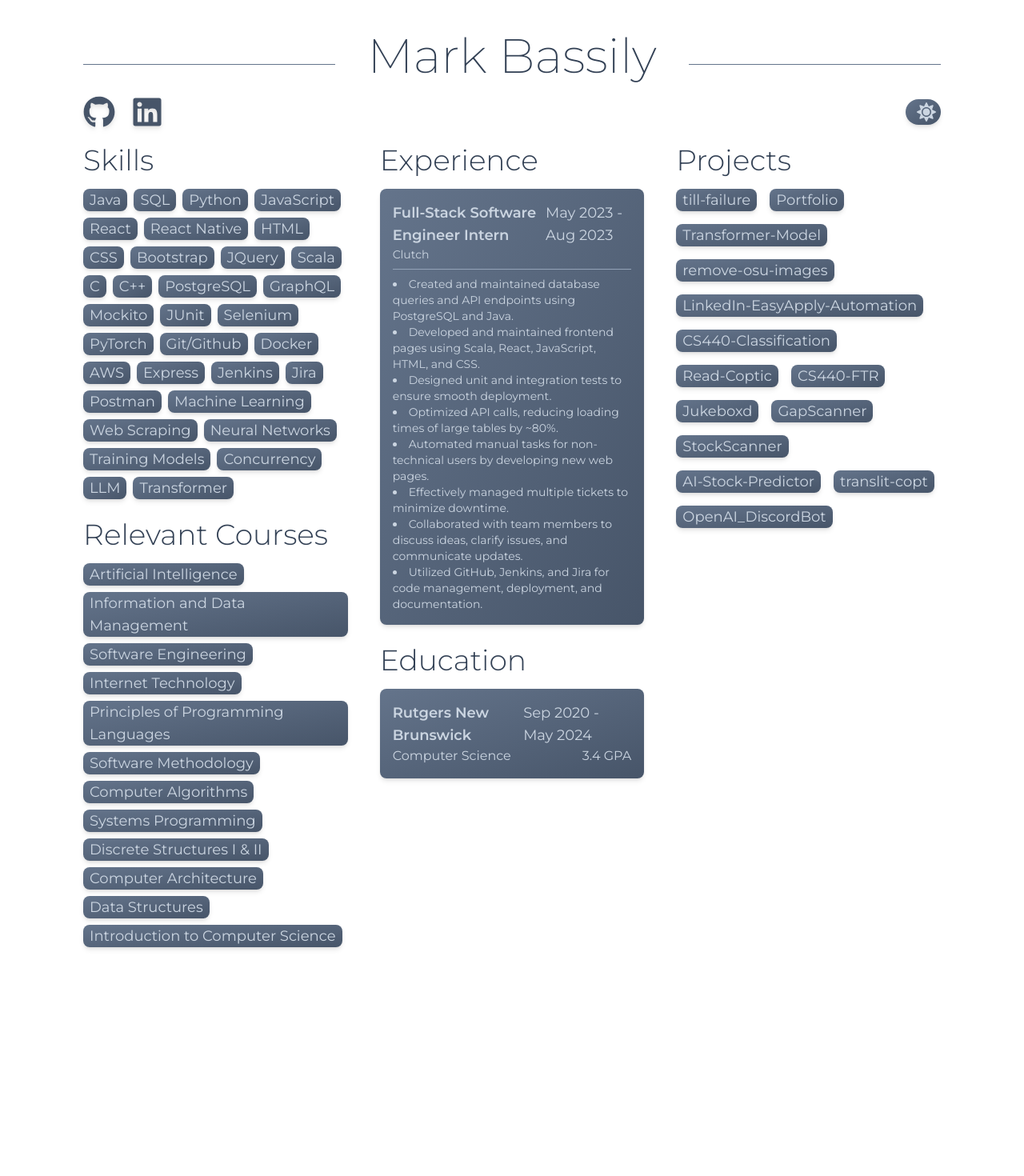
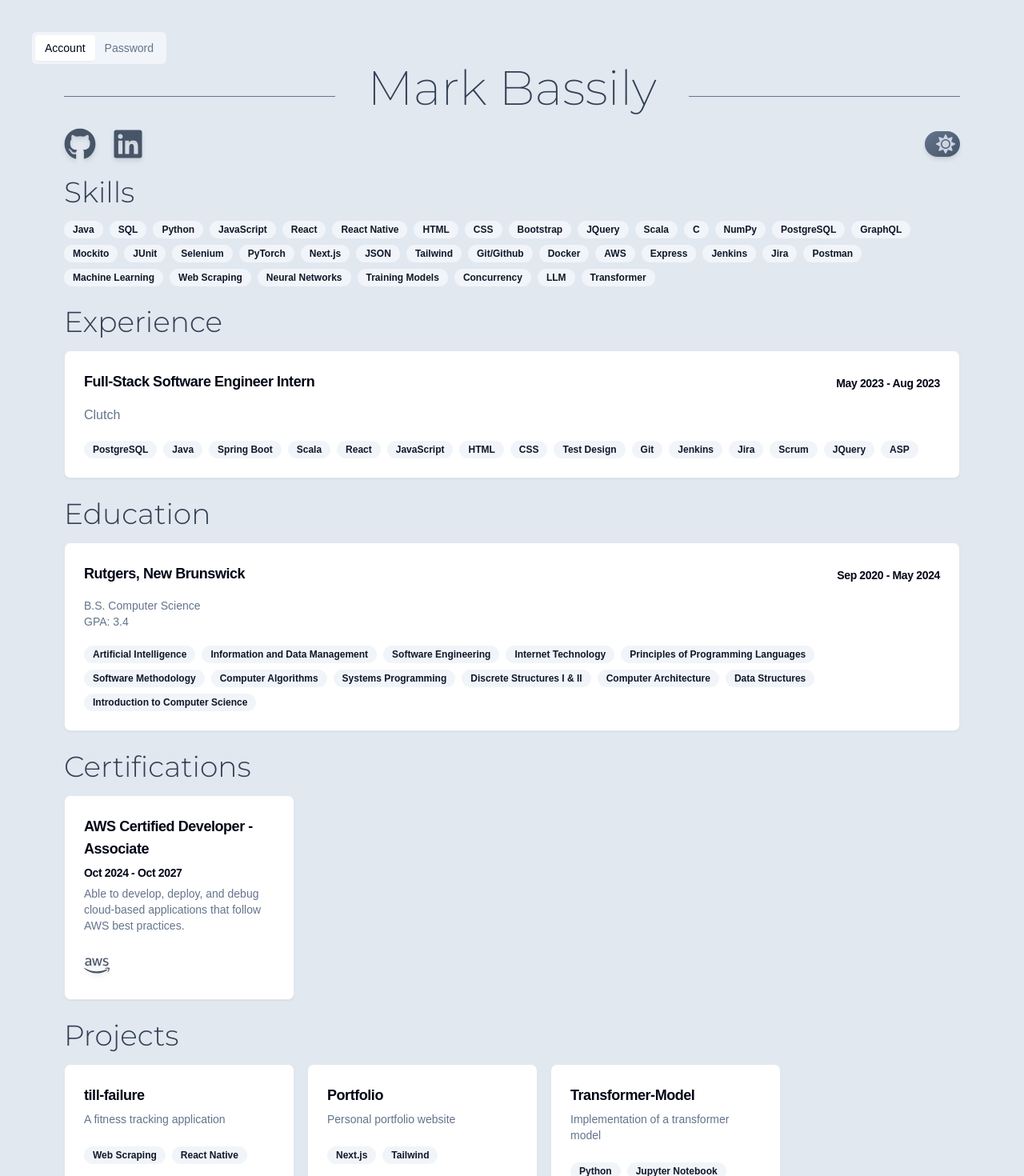
Before and after one commit to markb2575/portfolio, a Next.js app: page / in a window 1280 px wide. Shown: the top 1470 px of the page at 80% size. Before the commit the page ends 1248 px from the top, so only its background shows below. Built offline with nearby package versions, Linux system fonts and the light colour scheme.

Commit message:
update
design overhaul

```diff
--- a/package.json
+++ b/package.json
@@ -12,6 +12,7 @@
     },
     "dependencies": {
         "@radix-ui/react-switch": "^1.1.1",
+        "@radix-ui/react-tabs": "^1.1.1",
         "class-variance-authority": "^0.7.0",
         "clsx": "^2.1.1",
         "lucide-react": "^0.453.0",
--- a/src/app/data.json
+++ b/src/app/data.json
@@ -13,13 +13,16 @@
             "JQuery",
             "Scala",
             "C",
-            "C++",
+            "NumPy",
             "PostgreSQL",
             "GraphQL",
             "Mockito",
             "JUnit",
             "Selenium",
-            "PyTorch"
+            "PyTorch",
+            "Next.js",
+            "JSON",
+            "Tailwind"
         ],
         "technology": [
             "Git/Github",
@@ -47,20 +50,36 @@
             "start_date": "May 2023",
             "end_date": "Aug 2023",
             "details": [
-                "Created and maintained database queries and API endpoints using PostgreSQL and Java.",
-                "Developed and maintained frontend pages using Scala, React, JavaScript, HTML, and CSS.",
-                "Designed unit and integration tests to ensure smooth deployment.",
-                "Optimized API calls, reducing loading times of large tables by ~80%.",
-                "Automated manual tasks for non-technical users by developing new web pages.",
-                "Effectively managed multiple tickets to minimize downtime.",
-                "Collaborated with team members to discuss ideas, clarify issues, and communicate updates.",
-                "Utilized GitHub, Jenkins, and Jira for code management, deployment, and documentation."
+                "PostgreSQL",
+                "Java",
+                "Spring Boot",
+                "Scala",
+                "React",
+                "JavaScript",
+                "HTML",
+                "CSS",
+                "Test Design",
+                "Git",
+                "Jenkins",
+                "Jira",
+                "Scrum",
+                "JQuery",
+                "ASP"
             ]
+        }
+    ],
+    "certifications": [
+        {
+            "name": "AWS Certified Developer - Associate",
+            "start_date": "Oct 2024",
+            "end_date": "Oct 2027",
+            "url": "https://www.credly.com/badges/5a53eb5b-541e-471b-8897-05ce81639165/public_url",
+            "description": "Able to develop, deploy, and debug cloud-based applications that follow AWS best practices."
         }
     ],
     "education": [
         {
-            "school": "Rutgers New Brunswick",
+            "school": "Rutgers, New Brunswick",
             "major": "Computer Science",
             "start_date": "Sep 2020",
             "end_date": "May 2024",
@@ -84,59 +103,87 @@
     "projects": [
         {
             "name": "till-failure",
-            "url": "https://github.com/markb2575/till-failure"
+            "url": "https://github.com/markb2575/till-failure",
+            "skills": ["Web Scraping","React Native"],
+            "description": "A fitness tracking application"
         },
         {
             "name": "Portfolio",
-            "url": "https://github.com/markb2575/resume"
+            "url": "https://github.com/markb2575/resume",
+            "skills": ["Next.js","Tailwind"],
+            "description": "Personal portfolio website"
         },
         {
             "name": "Transformer-Model",
-            "url": "https://github.com/markb2575/Transformer-Model"
+            "url": "https://github.com/markb2575/Transformer-Model",
+            "skills": ["Python", "Jupyter Notebook"],
+            "description": "Implementation of a transformer model"
         },
         {
             "name": "remove-osu-images",
-            "url": "https://github.com/markb2575/remove-osu-images"
+            "url": "https://github.com/markb2575/remove-osu-images",
+            "skills": ["Python"],
+            "description": "Tool to remove osu! game images"
         },
         {
             "name": "LinkedIn-EasyApply-Automation",
-            "url": "https://github.com/markb2575/LinkedIn-EasyApply-Automation"
+            "url": "https://github.com/markb2575/LinkedIn-EasyApply-Automation",
+            "skills": ["Python", "Selenium"],
+            "description": "Automates LinkedIn job applications"
         },
         {
             "name": "CS440-Classification",
-            "url": "https://github.com/markb2575/CS440-Classification"
+            "url": "https://github.com/markb2575/CS440-Classification",
+            "skills": ["Python","NumPy","Machine Learning"],
+            "description": "Machine learning classification project"
         },
         {
             "name": "Read-Coptic",
-            "url": "https://github.com/markb2575/Read-Coptic"
+            "url": "https://github.com/markb2575/Read-Coptic",
+            "skills": ["React"],
+            "description": "Coptic language learning tool"
         },
         {
             "name": "CS440-FTR",
-            "url": "https://github.com/markb2575/CS440-FTR"
+            "url": "https://github.com/markb2575/CS440-FTR",
+            "skills": ["Java","AI"],
+            "description": "Various A* search implementations simulating a 'fog of war'"
         },
         {
             "name": "Jukeboxd",
-            "url": "https://github.com/markb2575/Jukeboxd"
+            "url": "https://github.com/markb2575/Jukeboxd",
+            "skills": ["MariaDB","Express","React","CSV"],
+            "description": "Music playlist creation and sharing platform"
         },
         {
             "name": "GapScanner",
-            "url": "https://github.com/markb2575/GapScanner"
+            "url": "https://github.com/markb2575/GapScanner",
+            "skills": ["Python","Pandas","Tkinter","Threading"],
+            "description": "Stock market analysis tool"
         },
         {
             "name": "StockScanner",
-            "url": "https://github.com/markb2575/StockScanner"
+            "url": "https://github.com/markb2575/StockScanner",
+            "skills": ["Python","Pandas","Tkinter","Threading"],
+            "description": "Stock market analysis tool"
         },
         {
             "name": "AI-Stock-Predictor",
-            "url": "https://github.com/markb2575/AI-Stock-Predictor"
+            "url": "https://github.com/markb2575/AI-Stock-Predictor",
+            "skills": ["LSTM","Pandas","Keras","Tensorflow"],
+            "description": "AI-based stock price prediction"
         },
         {
             "name": "translit-copt",
-            "url": "https://github.com/markb2575/translit-copt"
+            "url": "https://github.com/markb2575/translit-copt",
+            "skills": ["Python"],
+            "description": "Coptic transliteration tool"
         },
         {
             "name": "OpenAI_DiscordBot",
-            "url": "https://github.com/markb2575/OpenAI_DiscordBot"
+            "url": "https://github.com/markb2575/OpenAI_DiscordBot",
+            "skills": ["Python"],
+            "description": "Discord bot powered by OpenAI"
         }
 
     ]
--- a/src/app/globals.css
+++ b/src/app/globals.css
@@ -16,7 +16,7 @@ body {
 
 @layer components {
     .background {
-        @apply dark:bg-slate-900 bg-white transition-colors min-h-screen px-[5%] py-10;
+        @apply dark:bg-slate-900 bg-slate-200 transition-colors min-h-screen px-10 py-10;
     }
 
     .header {
--- a/src/app/layout.tsx
+++ b/src/app/layout.tsx
@@ -14,8 +14,8 @@ const geistMono = localFont({
 });
 
 export const metadata: Metadata = {
-  title: "Create Next App",
-  description: "Generated by create next app",
+  title: "Mark's Portfolio",
+  description: "Portfolio for Mark Bassily",
 };
 
 export default function RootLayout({
--- a/src/app/page.tsx
+++ b/src/app/page.tsx
@@ -1,5 +1,5 @@
 "use client"
-import { Header, Body } from "@/components/layout";
+import { Header, Body, Tab } from "@/components/layout";
 import useDarkTheme from "../app/hooks/useDarkTheme";
 
 
@@ -10,6 +10,7 @@ export default function Home() {
 
     return (
         <div className="background">
+            <Tab />
             <Header darkTheme={darkTheme} handleMode={handleMode}/>
             <Body />
         </div>
--- a/src/components/layout/body.tsx
+++ b/src/components/layout/body.tsx
@@ -1,95 +1,119 @@
 import data from '../../app/data.json';
+import { Card, CardContent, CardDescription, CardHeader, CardTitle, CardFooter } from "@/components/ui/card"
+import { Badge } from "@/components/ui/badge"
+import { FaGithub, FaAws } from 'react-icons/fa';
 type data = {
     skills: { "language/framework": string[]; "technology": string[], "additional": string[] };
     experiences: { title: string; company: string; details: string[]; start_date: string; end_date: string; }[];
     education: { school: string; major: string; courses: string[]; start_date: string; end_date: string; gpa: string }[];
-    projects: { name: string; url: string }[];
+    projects: { name: string; url: string, skills: string[], description: string }[];
+    certifications: { name: string; start_date: string; end_date: string; url: string, description: string }[];
 };
 export default function Body() {
     return (
-        <div className="px-10 flex flex-col md:flex-row">
-            <div className='w-full md:w-1/3 mr-10 mb-10 md:mb-0'>
+        <div className="px-10 flex flex-col">
+
+            {/* Skills */}
+            <div className='w-full'>
                 <h2 className="section">Skills</h2>
                 <div className="flex flex-wrap gap-2 mb-6">
                     {data?.skills['language/framework'].map((skill, index) => (
-                        <div key={index} className="skill-bubble">
-                            {skill}
-                        </div>
+                        <Badge key={index} variant="secondary">{skill}</Badge>
                     ))}
                     {data?.skills['technology'].map((skill, index) => (
-                        <div key={index} className="skill-bubble">
-                            {skill}
-                        </div>
+                        <Badge key={index} variant="secondary">{skill}</Badge>
                     ))}
                     {data?.skills['additional'].map((skill, index) => (
-                        <div key={index} className="skill-bubble">
-                            {skill}
-                        </div>
-                    ))}
-                </div>
-                <h2 className="section">Relevant Courses</h2>
-                <div className="flex flex-wrap gap-2 mb-6">
-                    {data?.education.map((item, i) =>
-                        item.courses.map((course, index) => (
-                            <div key={`${i}-${index}`} className="skill-bubble">
-                                {course}
-                            </div>
-                        ))
-                    )}
-                </div>
-            </div>
-
-            <div className='w-full md:w-1/3 mr-10 mb-10 md:mb-0'>
-                <h2 className="section">Experience</h2>
-                <div className="gap-4 mb-6">
-                    {data?.experience.map((experience, index) => (
-                        <div key={index} className="p-4 rounded-lg shadow-md skill-bubble">
-                            <div className='flex justify-between'>
-                                <div>
-                                    <h3 className="font-semibold">{experience.title}</h3>
-                                    <p className="text-sm">{experience.company}</p>
-                                </div>
-                                <div>
-                                    {experience.start_date} - {experience.end_date}
-                                </div>
-                            </div>
-                            <div className="border-t flex-grow border-slate-400 dark:border-slate-600 my-2" />
-                            <ul className="list-disc list-inside text-sm mt-2 text-left">
-                                {experience.details.map((detail, i) => (
-                                    <li key={i}>{detail}</li>
-                                ))}
-                            </ul>
-                        </div>
-                    ))}
-                </div>
-                <h2 className="section">Education</h2>
-                <div className="gap-4 mb-6">
-                    {data?.education.map((item, index) => (
-                        <div key={index} className="p-4 rounded-lg shadow-md skill-bubble flex justify-between">
-                            <div>
-                                <h3 className="font-semibold">{item.school}</h3>
-                                <p className="text-base">{item.major}</p>
-                            </div>
-                            <div>
-                                <div>
-                                    {item.start_date} - {item.end_date}
-                                </div>
-                                <div className='text-end text-base'>
-                                    {item.gpa} GPA
-                                </div>
-                            </div>
-                        </div>
+                        <Badge key={index} variant="secondary">{skill}</Badge>
                     ))}
                 </div>
             </div>
 
-            <div className='w-full md:w-1/3'>
+            {/* Experience */}
+            <h2 className="section">Experience</h2>
+            <div className="gap-4 mb-6">
+                {data?.experience.map((experience, index) => (
+                    <Card key={index} className="h-full w-full">
+                        <CardHeader className='justify-between w-full flex flex-row pb-4'>
+                            <CardTitle className="text-lg font-bold">{experience.title}</CardTitle>
+                            <CardTitle className='text-sm font-bold'>{experience.start_date} - {experience.end_date}</CardTitle>
+                        </CardHeader>
+                        <CardContent>
+                            <CardDescription className='text-base'>{experience.company}</CardDescription>
+                            <div className="flex flex-wrap gap-2 mt-5">
+                                {data?.experience.map((item, i) =>
+                                    item.details.map((detail, index) => (
+                                        <Badge key={index} variant="secondary">{detail}</Badge>
+                                    ))
+                                )}
+                            </div>
+                        </CardContent>
+                    </Card>
+                ))}
+            </div>
+
+            {/* Education */}
+            <h2 className="section">Education</h2>
+            <div className="gap-4 mb-6">
+                {data?.education.map((item, index) => (
+                    <Card key={index} className="h-full w-full">
+                        <CardHeader className='justify-between w-full flex flex-row pb-4'>
+                            <CardTitle className="text-lg font-bold">{item.school}</CardTitle>
+                            <CardTitle className='text-sm font-bold'>{item.start_date} - {item.end_date}</CardTitle>
+                        </CardHeader>
+                        <CardContent>
+                            <CardDescription>B.S. {item.major}</CardDescription>
+                            <CardDescription>GPA: {item.gpa}</CardDescription>
+                            <div className="flex flex-wrap gap-2 mt-5">
+                                {data?.education.map((item, i) =>
+                                    item.courses.map((course, index) => (
+                                        <Badge key={index} variant="secondary">{course}</Badge>
+                                    ))
+                                )}
+                            </div>
+                        </CardContent>
+                    </Card>
+                ))}
+            </div>
+
+            {/* Certifications */}
+            <h2 className="section">Certifications</h2>
+            <div className="gap-4 mb-6">
+                {data?.certifications.map((item, index) => (
+                    <Card key={index} className="flex flex-col w-72 h-64">
+                        <CardHeader>
+                            <CardTitle className="text-lg font-bold">{item.name}</CardTitle>
+                            <CardTitle className='text-sm font-bold'>{item.start_date} - {item.end_date}</CardTitle>
+                            <CardDescription>{item.description}</CardDescription>
+                        </CardHeader>
+                        <CardContent>
+
+
+                            <FaAws className='dark:text-slate-300 text-slate-600 size-8 drop-shadow-md hover:text-slate-500 hover:dark:text-slate-500 cursor-pointer' onClick={() => window.location.href = item.url} />
+                        </CardContent>
+                    </Card>
+                ))}
+            </div>
+
+            {/* Projects */}
+            <div className='w-full'>
                 <h2 className="section">Projects</h2>
                 <div className="flex flex-wrap gap-4">
                     {data?.projects.map((project, index) => (
-                        <div key={index} className="skill-bubble cursor-pointer" onClick={() => window.location.href = project.url}>
-                            {project.name}
-                        </div>
+                        <Card key={index} className="flex flex-col w-72 h-64">
+                            <CardHeader>
+                                <CardTitle className="text-lg font-bold">{project.name}</CardTitle>
+                                <CardDescription>{project.description}</CardDescription>
+                            </CardHeader>
+                            <CardContent className="flex-grow">
+                                <div className="flex flex-wrap gap-2">
+                                    {project.skills.map(skill => (
+                                        <Badge key={skill} variant="secondary">{skill}</Badge>
+                                    ))}
+                                </div>
+                            </CardContent>
+                            <FaGithub className="mb-5 ml-5 dark:text-slate-300 text-slate-600 size-8 drop-shadow-md hover:text-slate-500 hover:dark:text-slate-500 cursor-pointer" onClick={() => window.location.href = project.url} />
+                        </Card>
                     ))}
                 </div>
             </div>
--- a/src/components/layout/index.js
+++ b/src/components/layout/index.js
@@ -1,2 +1,3 @@
 export { default as Header } from './header';
 export { default as Body } from './body';
+export { default as Tab } from './tab';
--- /dev/null
+++ b/src/components/layout/tab.tsx
@@ -0,0 +1,12 @@
+import { Tabs, TabsList, TabsTrigger } from "@/components/ui/tabs"
+
+export default function Tab() {
+    return (
+        <Tabs defaultValue="account">
+            <TabsList>
+                <TabsTrigger value="account">Account</TabsTrigger>
+                <TabsTrigger value="password">Password</TabsTrigger>
+            </TabsList>
+        </Tabs>
+    );
+}
--- /dev/null
+++ b/src/components/ui/badge.tsx
@@ -0,0 +1,36 @@
+import * as React from "react"
+import { cva, type VariantProps } from "class-variance-authority"
+
+import { cn } from "@/lib/utils"
+
+const badgeVariants = cva(
+  "inline-flex items-center rounded-full border border-slate-200 px-2.5 py-0.5 text-xs font-semibold transition-colors focus:outline-none focus:ring-2 focus:ring-slate-950 focus:ring-offset-2 dark:border-slate-800 dark:focus:ring-slate-300",
+  {
+    variants: {
+      variant: {
+        default:
+          "border-transparent bg-slate-900 text-slate-50 hover:bg-slate-900/80 dark:bg-slate-50 dark:text-slate-900 dark:hover:bg-slate-50/80",
+        secondary:
+          "border-transparent bg-slate-100 text-slate-900 hover:bg-slate-100/80 dark:bg-slate-800 dark:text-slate-50 dark:hover:bg-slate-800/80",
+        destructive:
+          "border-transparent bg-red-500 text-slate-50 hover:bg-red-500/80 dark:bg-red-900 dark:text-slate-50 dark:hover:bg-red-900/80",
+        outline: "text-slate-950 dark:text-slate-50",
+      },
+    },
+    defaultVariants: {
+      variant: "default",
+    },
+  }
+)
+
+export interface BadgeProps
+  extends React.HTMLAttributes<HTMLDivElement>,
+    VariantProps<typeof badgeVariants> {}
+
+function Badge({ className, variant, ...props }: BadgeProps) {
+  return (
+    <div className={cn(badgeVariants({ variant }), className)} {...props} />
+  )
+}
+
+export { Badge, badgeVariants }
--- /dev/null
+++ b/src/components/ui/card.tsx
@@ -0,0 +1,79 @@
+import * as React from "react"
+
+import { cn } from "@/lib/utils"
+
+const Card = React.forwardRef<
+  HTMLDivElement,
+  React.HTMLAttributes<HTMLDivElement>
+>(({ className, ...props }, ref) => (
+  <div
+    ref={ref}
+    className={cn(
+      "rounded-lg border border-slate-200 bg-white text-slate-950 shadow-sm dark:border-slate-800 dark:bg-slate-950 dark:text-slate-50",
+      className
+    )}
+    {...props}
+  />
+))
+Card.displayName = "Card"
+
+const CardHeader = React.forwardRef<
+  HTMLDivElement,
+  React.HTMLAttributes<HTMLDivElement>
+>(({ className, ...props }, ref) => (
+  <div
+    ref={ref}
+    className={cn("flex flex-col space-y-1.5 p-6", className)}
+    {...props}
+  />
+))
+CardHeader.displayName = "CardHeader"
+
+const CardTitle = React.forwardRef<
+  HTMLParagraphElement,
+  React.HTMLAttributes<HTMLHeadingElement>
+>(({ className, ...props }, ref) => (
+  <h3
+    ref={ref}
+    className={cn(
+      "text-2xl font-semibold leading-none tracking-tight",
+      className
+    )}
+    {...props}
+  />
+))
+CardTitle.displayName = "CardTitle"
+
+const CardDescription = React.forwardRef<
+  HTMLParagraphElement,
+  React.HTMLAttributes<HTMLParagraphElement>
+>(({ className, ...props }, ref) => (
+  <p
+    ref={ref}
+    className={cn("text-sm text-slate-500 dark:text-slate-400", className)}
+    {...props}
+  />
+))
+CardDescription.displayName = "CardDescription"
+
+const CardContent = React.forwardRef<
+  HTMLDivElement,
+  React.HTMLAttributes<HTMLDivElement>
+>(({ className, ...props }, ref) => (
+  <div ref={ref} className={cn("p-6 pt-0", className)} {...props} />
+))
+CardContent.displayName = "CardContent"
+
+const CardFooter = React.forwardRef<
+  HTMLDivElement,
+  React.HTMLAttributes<HTMLDivElement>
+>(({ className, ...props }, ref) => (
+  <div
+    ref={ref}
+    className={cn("flex items-center p-6 pt-0", className)}
+    {...props}
+  />
+))
+CardFooter.displayName = "CardFooter"
+
+export { Card, CardHeader, CardFooter, CardTitle, CardDescription, CardContent }
--- /dev/null
+++ b/src/components/ui/tabs.tsx
@@ -0,0 +1,55 @@
+"use client"
+
+import * as React from "react"
+import * as TabsPrimitive from "@radix-ui/react-tabs"
+
+import { cn } from "@/lib/utils"
+
+const Tabs = TabsPrimitive.Root
+
+const TabsList = React.forwardRef<
+  React.ElementRef<typeof TabsPrimitive.List>,
+  React.ComponentPropsWithoutRef<typeof TabsPrimitive.List>
+>(({ className, ...props }, ref) => (
+  <TabsPrimitive.List
+    ref={ref}
+    className={cn(
+      "inline-flex h-10 items-center justify-center rounded-md bg-slate-100 p-1 text-slate-500 dark:bg-slate-800 dark:text-slate-400",
+      className
+    )}
+    {...props}
+  />
+))
+TabsList.displayName = TabsPrimitive.List.displayName
+
+const TabsTrigger = React.forwardRef<
+  React.ElementRef<typeof TabsPrimitive.Trigger>,
+  React.ComponentPropsWithoutRef<typeof TabsPrimitive.Trigger>
+>(({ className, ...props }, ref) => (
+  <TabsPrimitive.Trigger
+    ref={ref}
+    className={cn(
+      "inline-flex items-center justify-center whitespace-nowrap rounded-sm px-3 py-1.5 text-sm font-medium ring-offset-white transition-all focus-visible:outline-none focus-visible:ring-2 focus-visible:ring-slate-950 focus-visible:ring-offset-2 disabled:pointer-events-none disabled:opacity-50 data-[state=active]:bg-white data-[state=active]:text-slate-950 data-[state=active]:shadow-sm dark:ring-offset-slate-950 dark:focus-visible:ring-slate-300 dark:data-[state=active]:bg-slate-950 dark:data-[state=active]:text-slate-50",
+      className
+    )}
+    {...props}
+  />
+))
+TabsTrigger.displayName = TabsPrimitive.Trigger.displayName
+
+const TabsContent = React.forwardRef<
+  React.ElementRef<typeof TabsPrimitive.Content>,
+  React.ComponentPropsWithoutRef<typeof TabsPrimitive.Content>
+>(({ className, ...props }, ref) => (
+  <TabsPrimitive.Content
+    ref={ref}
+    className={cn(
+      "mt-2 ring-offset-white focus-visible:outline-none focus-visible:ring-2 focus-visible:ring-slate-950 focus-visible:ring-offset-2 dark:ring-offset-slate-950 dark:focus-visible:ring-slate-300",
+      className
+    )}
+    {...props}
+  />
+))
+TabsContent.displayName = TabsPrimitive.Content.displayName
+
+export { Tabs, TabsList, TabsTrigger, TabsContent }
```
Also changed, not shown: 1 other file (tests, documents, lock files or other folders).
